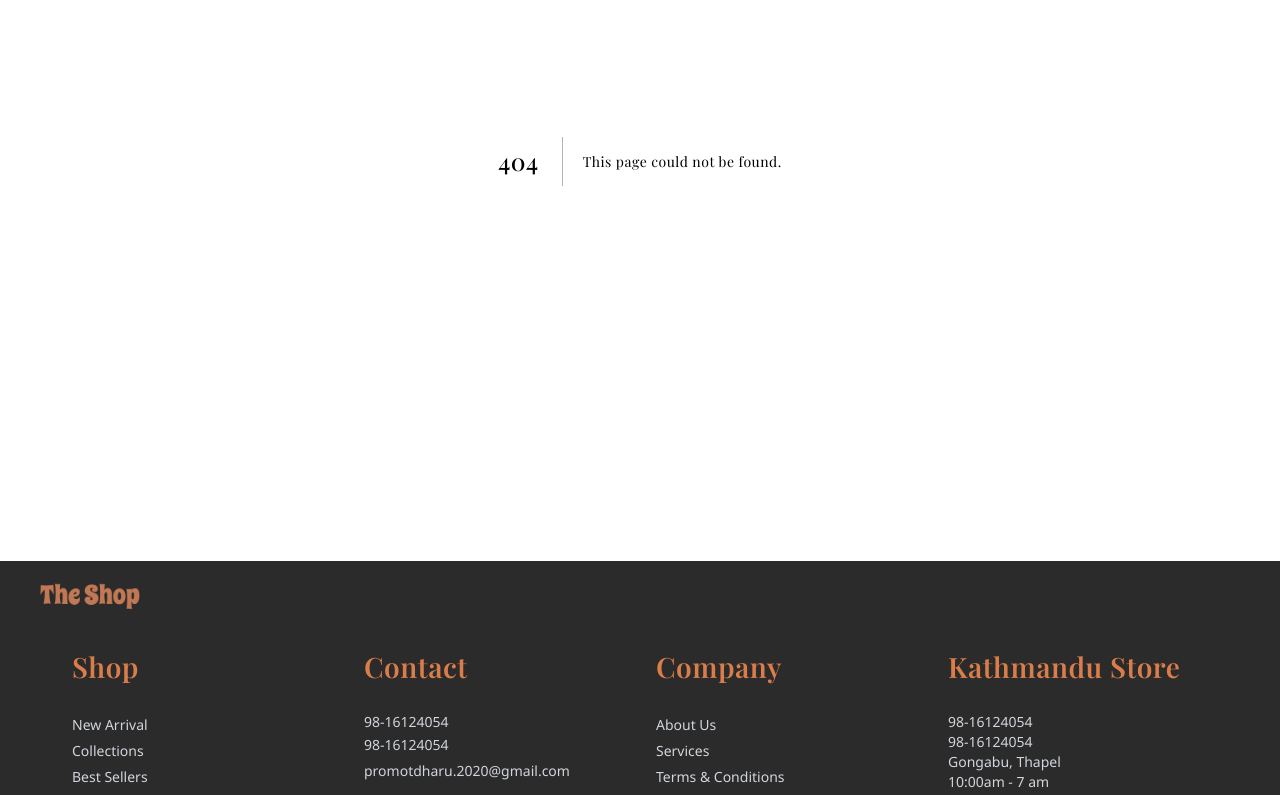
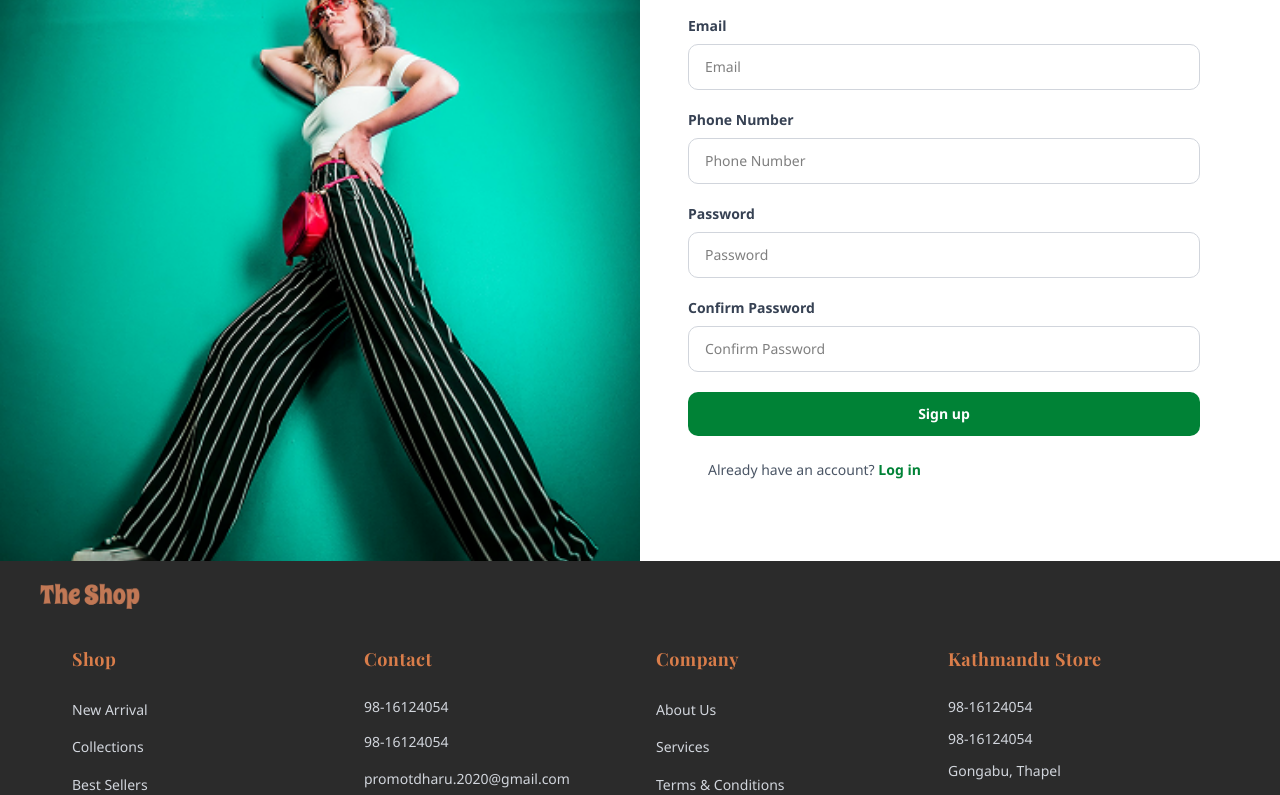
Before and after one commit to sajhilodigital/ClothingBrand, a Next.js app in the folder frontend/: page /signup in a window 1280 px wide. Before the commit this address had no page. Shown: the part 320-1115 px from the top of the page. Built offline with nearby package versions, Linux system fonts and the light colour scheme; a web font is replaced by a local one.

Commit message:
feat: signin and signup pages added

```diff
--- /dev/null
+++ b/frontend/app/(guest)/layout.tsx
@@ -0,0 +1,7 @@
+export default function GuestLayout({
+  children,
+}: {
+  children: React.ReactNode;
+}) {
+  return <>{children}</>;
+}
--- /dev/null
+++ b/frontend/app/(guest)/signin/page.tsx
@@ -0,0 +1,78 @@
+"use client";
+
+import Link from "next/link";
+import Image from "next/image";
+
+export default function SignInPage() {
+  return (
+    <main className="min-h-screen grid grid-cols-1 md:grid-cols-2 bg-white ">
+      {/* Left: Sign In Form */}
+      <div className="flex flex-col justify-center px-12! py-20!">
+        <h1 className="text-4xl! font-bold! text-dark! mb-10!">Sign In</h1>
+
+        <form className="space-y-6!">
+          <div>
+            <label className="block text-sm! font-semibold! text-gray-700 mb-2!">
+              ENTER YOUR EMAIL
+            </label>
+            <input
+              type="email"
+              placeholder="you@example.com"
+              className="w-full px-4! py-3! border border-gray-300 rounded-lg text-sm! focus:outline-none focus:ring-2 focus:ring-green-700"
+            />
+          </div>
+
+          <div>
+            <label className="block text-sm! font-semibold! text-gray-700 mb-2!">
+              ENTER YOUR PASSWORD
+            </label>
+            <input
+              type="password"
+              placeholder="••••••••"
+              className="w-full px-4! py-3! border border-gray-300 rounded-lg text-sm! focus:outline-none focus:ring-2 focus:ring-green-700"
+            />
+          </div>
+
+          <button
+            type="submit"
+            className="w-full bg-green-700 text-white py-3! text-sm! font-bold rounded-lg hover:bg-green-800 transition"
+          >
+            Log in
+          </button>
+        </form>
+
+        <div className="mt-6! text-sm! text-gray-600 text-center">
+          Don’t have an account?{" "}
+          <Link
+            href="/signup"
+            className="text-green-700 font-semibold hover:underline"
+          >
+            Signup
+          </Link>
+        </div>
+
+        {/* <div className="mt-8! flex items-center justify-center">
+          <button className="flex items-center gap-3! border border-gray-300 px-6! py-3! rounded-lg text-sm! hover:bg-gray-100 transition">
+            <Image
+              src="/icons/google.svg"
+              alt="Google"
+              width={20}
+              height={20}
+            />
+            Log in with Google
+          </button>
+        </div> */}
+      </div>
+
+      {/* Right: Fashion Image */}
+      <div className="hidden md:block relative">
+        <Image
+          src="/images/img4.png"
+          alt="Fashion Model"
+          fill
+          className="object-cover w-full h-full"
+        />
+      </div>
+    </main>
+  );
+}
--- /dev/null
+++ b/frontend/app/(guest)/signup/page.tsx
@@ -0,0 +1,66 @@
+"use client";
+
+import Link from "next/link";
+import Image from "next/image";
+
+export default function SignUpPage() {
+  return (
+    <main className="min-h-screen grid grid-cols-1 md:grid-cols-2 bg-white">
+      {/* Left: Fashion Image (hidden on mobile) */}
+      <div className="hidden md:block relative">
+        <Image
+          src="/images/img14.png"
+          alt="Fashion Model"
+          fill
+          className="object-cover w-full h-full"
+        />
+        <div className="absolute top-6! left-6! bg-black/60 text-white px-4! py-2! rounded-lg text-sm! font-semibold">
+          good vibes only
+        </div>
+      </div>
+
+      {/* Right: Sign Up Form */}
+      <div className="flex flex-col justify-center px-6! sm:px-12! py-20! bg-beige">
+        <h1 className="text-4xl! font-bold text-dark mb-10!">Sign UP</h1>
+        <form className="space-y-5! max-w-lg mx-auto w-full">
+          {[
+            { label: "Name", type: "text" },
+            { label: "Email", type: "email" },
+            { label: "Phone Number", type: "tel" },
+
+            { label: "Password", type: "password" },
+            { label: "Confirm Password", type: "password" },
+          ].map((field, i) => (
+            <div key={i}>
+              <label className="block text-sm! font-semibold text-gray-700 mb-2!">
+                {field.label}
+              </label>
+              <input
+                type={field.type}
+                placeholder={field.label}
+                className="w-full px-4! py-3! border border-gray-300 rounded-lg text-sm! focus:outline-none focus:ring-2 focus:ring-green-700"
+              />
+            </div>
+          ))}
+
+          <button
+            type="submit"
+            className="w-full bg-green-700 text-white py-3! text-sm! font-bold! rounded-lg hover:bg-green-800 transition"
+          >
+            Sign up
+          </button>
+        </form>
+
+        <div className="mt-6! text-sm! text-gray-600 pl-5!">
+          Already have an account?{" "}
+          <Link
+            href="/signin"
+            className="text-green-700 font-semibold! hover:underline"
+          >
+            Log in
+          </Link>
+        </div>
+      </div>
+    </main>
+  );
+}
--- a/frontend/components/home/BigImage.tsx
+++ b/frontend/components/home/BigImage.tsx
@@ -5,7 +5,7 @@ import Image from "next/image";
 
 export default function BigImage() {
   return (
-    <section className="relative w-full h-[500px] sm:h-[400px] md:h-[500px] lg:h-[600px] mt-5!">
+    <section className="relative w-full max-w-7xl mx-auto! h-[500px] sm:h-[400px] md:h-[500px] lg:h-[600px] mt-5!">
       {/* Background Image */}
       <Image
         src="/images/img8.png"
--- a/frontend/components/home/hero-section.tsx
+++ b/frontend/components/home/hero-section.tsx
@@ -2,12 +2,12 @@ import Link from "next/link";
 
 export default function HeroSection() {
   return (
-    <section className="bg-cream pt-12! pb-12! px-10! h-[80vh]">
+    <section className="bg-cream pt-12! pb-12! px-10! h-[80vh] flex items-center justify-center">
       <div className="max-w-7xl mx-auto! px-4! sm:px-6! lg:px-8!">
         <div className="grid grid-cols-1 lg:grid-cols-2 gap-12 items-center">
           {/* Left Content */}
           <div className="flex flex-col gap-10">
-            <div className="text-green-600 px-4! py-2! inline-block mb-8! w-fit text-sm! font-bold! tracking-wider">
+            <div className="text-green-600 px-4! py-2! inline-block mb-8! w-fit text-sm! md:text-xl! lg:text-2xl! font-bold! tracking-wider">
               AUTUMN/WINTER 2025
             </div>
 
--- a/frontend/components/home/newsletter-section.tsx
+++ b/frontend/components/home/newsletter-section.tsx
@@ -15,10 +15,10 @@ export default function NewsletterSection() {
   };
 
   return (
-    <section className="py-20! bg-[#1f4c0a] text-white">
-      <div className="container mx-auto! px-4 text-center">
+    <section className="py-20! bg-[#1f4c0a] text-white mx-auto! max-w-7xl my-10!">
+      <div className="container mx-auto! px-4! text-center">
         <h2 className="text-4xl font-light mb-4!">Join Our Community</h2>
-        <p className="text-lg mb-8!">
+        <p className="text-lg! mb-8!">
           Subscribe to receive exclusive updates, early access to new
           collections, and special offers.
         </p>
--- a/frontend/components/layout/footer.tsx
+++ b/frontend/components/layout/footer.tsx
@@ -16,17 +16,17 @@ export default function Footer() {
         width={100}
         className="mx-10!"
       />
-      <div className="max-w-7xl mx-auto! px-4 sm:px-6! lg:px-8! py-8!">
+      <div className="max-w-7xl mx-auto! px-4! sm:px-6! lg:px-8! py-8!">
         {/* Main footer content */}
         <div className="grid grid-cols-1 md:grid-cols-4 gap-8 px-10!">
           {/* Shop */}
           <div>
-            <h3 className="text-rust font-bold mb-6! text-lg">Shop</h3>
-            <ul className="space-y-3">
+            <h3 className="text-rust font-bold! mb-6! text-lg!">Shop</h3>
+            <ul className="space-y-3!">
               <li>
                 <Link
                   href="/shop?type=new"
-                  className="text-gray-300 hover:text-white transition text-sm"
+                  className="text-gray-300 hover:text-white transition text-sm!"
                 >
                   New Arrival
                 </Link>
@@ -34,7 +34,7 @@ export default function Footer() {
               <li>
                 <Link
                   href="/collections"
-                  className="text-gray-300 hover:text-white transition text-sm"
+                  className="text-gray-300 hover:text-white transition text-sm!"
                 >
                   Collections
                 </Link>
@@ -42,7 +42,7 @@ export default function Footer() {
               <li>
                 <Link
                   href="/shop?sort=bestsellers"
-                  className="text-gray-300 hover:text-white transition text-sm"
+                  className="text-gray-300 hover:text-white transition text-sm!"
                 >
                   Best Sellers
                 </Link>
@@ -52,13 +52,13 @@ export default function Footer() {
 
           {/* Contact */}
           <div>
-            <h3 className="text-rust font-bold mb-6! text-lg">Contact</h3>
-            <ul className="space-y-3">
-              <li className="text-gray-300 text-sm">98-16124054</li>
+            <h3 className="text-rust! font-bold! mb-6! text-lg!">Contact</h3>
+            <ul className="space-y-3!">
+              <li className="text-gray-300 text-sm!">98-16124054</li>
               <li>
                 <a
                   href="tel:98-16124054"
-                  className="text-gray-300 hover:text-white transition text-sm"
+                  className="text-gray-300 hover:text-white transition text-sm!"
                 >
                   98-16124054
                 </a>
@@ -66,7 +66,7 @@ export default function Footer() {
               <li>
                 <a
                   href="mailto:promotdharu.2020@gmail.com"
-                  className="text-gray-300 hover:text-white transition text-sm"
+                  className="text-gray-300 hover:text-white transition text-sm!"
                 >
                   promotdharu.2020@gmail.com
                 </a>
@@ -76,12 +76,12 @@ export default function Footer() {
 
           {/* Company */}
           <div>
-            <h3 className="text-rust font-bold mb-6! text-lg">Company</h3>
-            <ul className="space-y-3">
+            <h3 className="text-rust font-bold! mb-6! text-lg!">Company</h3>
+            <ul className="space-y-3!">
               <li>
                 <Link
                   href="/about"
-                  className="text-gray-300 hover:text-white transition text-sm"
+                  className="text-gray-300 hover:text-white transition text-sm!"
                 >
                   About Us
                 </Link>
@@ -89,7 +89,7 @@ export default function Footer() {
               <li>
                 <a
                   href="#"
-                  className="text-gray-300 hover:text-white transition text-sm"
+                  className="text-gray-300 hover:text-white transition text-sm!"
                 >
                   Services
                 </a>
@@ -97,7 +97,7 @@ export default function Footer() {
               <li>
                 <a
                   href="#"
-                  className="text-gray-300 hover:text-white transition text-sm"
+                  className="text-gray-300 hover:text-white transition text-sm!"
                 >
                   Terms & Conditions
                 </a>
@@ -107,14 +107,14 @@ export default function Footer() {
 
           {/* Kathmandu Store */}
           <div>
-            <h3 className="text-rust font-bold mb-6! text-lg">
+            <h3 className="text-rust font-bold! mb-6! text-lg!">
               Kathmandu Store
             </h3>
-            <ul className="space-y-3">
-              <li className="text-gray-300 text-sm">98-16124054</li>
-              <li className="text-gray-300 text-sm">98-16124054</li>
-              <li className="text-gray-300 text-sm">Gongabu, Thapel</li>
-              <li className="text-gray-300 text-sm">10:00am - 7 am</li>
+            <ul className="space-y-3!">
+              <li className="text-gray-300 text-sm!">98-16124054</li>
+              <li className="text-gray-300 text-sm!">98-16124054</li>
+              <li className="text-gray-300 text-sm!">Gongabu, Thapel</li>
+              <li className="text-gray-300 text-sm!">10:00 am - 7:00 pm</li>
             </ul>
           </div>
         </div>
@@ -136,7 +136,7 @@ export default function Footer() {
         </div>
 
         {/* Copyright */}
-        <div className="border-t border-white text-center text-gray-400 text-sm py-5!">
+        <div className="border-t border-white text-center text-gray-400 text-sm! py-5!">
           <p>2025 | All rights reserved</p>
         </div>
       </div>
--- a/frontend/components/layout/header.tsx
+++ b/frontend/components/layout/header.tsx
@@ -13,10 +13,10 @@ export default function Header() {
   return (
     <>
       <header className="sticky top-0 z-40 bg-gray-light border-black border-b">
-        <div className="max-w-7xl mx-auto px-6! sm:px-8! lg:px-12!">
+        <div className="max-w-7xl mx-auto! px-6! sm:px-8! lg:px-12!">
           <div className="flex items-center justify-between h-20">
             {/* Logo */}
-            <Link href="/" className="text-3xl font-bold text-rust font-serif">
+            <Link href="/" className="text-3xl font-bold text-rust! font-serif">
               <img src="/logo.png" alt="Logo" className="h-full w-30" />
             </Link>
 
@@ -25,13 +25,13 @@ export default function Header() {
               <CollectionsDropdown />
               <Link
                 href="/about"
-                className="text-sm font-semibold text-dark hover:text-rust transition"
+                className="text-sm! font-semibold! text-dark! hover:text-rust! transition"
               >
                 ABOUT
               </Link>
               <Link
                 href="/shop"
-                className="text-sm font-semibold text-dark hover:text-rust transition"
+                className="text-sm! font-semibold! text-dark! hover:text-rust! transition"
               >
                 SHOP
               </Link>
@@ -42,7 +42,7 @@ export default function Header() {
               {/* Search Button */}
               <button
                 onClick={() => setShowSearch(true)}
-                className="text-dark hover:text-rust transition"
+                className="text-dark! hover:text-rust! transition cursor-pointer"
                 aria-label="Search"
               >
                 <Search size={24} />
@@ -81,13 +81,13 @@ export default function Header() {
               <CollectionsDropdown />
               <Link
                 href="/about"
-                className="block py-2 text-sm font-semibold text-dark"
+                className="block py-2! text-sm! font-semibold! text-dark!"
               >
                 ABOUT
               </Link>
               <Link
                 href="/shop"
-                className="block py-2 text-sm font-semibold text-dark"
+                className="block py-2! text-sm! font-semibold! text-dark!"
               >
                 SHOP
               </Link>
--- a/frontend/components/modals/search-overlay.tsx
+++ b/frontend/components/modals/search-overlay.tsx
@@ -29,10 +29,10 @@ export default function SearchOverlay({ onClose }: SearchOverlayProps) {
         if (e.target === e.currentTarget) onClose();
       }}
     >
-      <div className="max-w-7xl mx-auto px-4! sm:px-6! lg:px-8! pt-8 text-sm">
+      <div className="max-w-7xl mx-auto! px-4! sm:px-6! lg:px-8! pt-8! text-sm!">
         <div className="flex items-center gap-4">
           <button
-            className="text-dark hover:text-rust transition"
+            className="text-dark! hover:text-rust transition"
             aria-label="Search"
           >
             <Search size={16} />
@@ -43,7 +43,7 @@ export default function SearchOverlay({ onClose }: SearchOverlayProps) {
             placeholder="Search Any Product"
             value={query}
             onChange={(e) => setQuery(e.target.value)}
-            className="flex-1 border-b-2 border-gray-400 py-3 text-dark placeholder-gray-600 focus:border-dark-green focus:outline-none transition"
+            className="flex-1 border-b-2 border-gray-400 py-3! text-dark placeholder-gray-600 focus:border-dark-green focus:outline-none transition"
             /*
             // Backend Integration - Search products
             // onChange={(e) => {
@@ -58,13 +58,13 @@ export default function SearchOverlay({ onClose }: SearchOverlayProps) {
           />
           <button
             onClick={onClose}
-            className="text-dark hover:text-rust transition font-semibold text-sm"
+            className="text-dark hover:text-rust transition font-semibold! text-sm"
           >
             close
           </button>
         </div>
 
-        <div className="border-b border-gray-400 mt-6"></div>
+        <div className="border-b border-gray-400 mt-6!"></div>
       </div>
     </div>
   );
```
